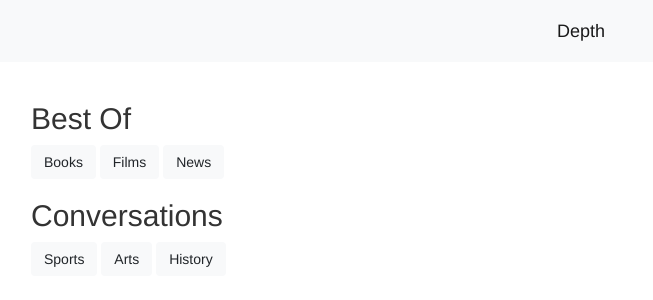
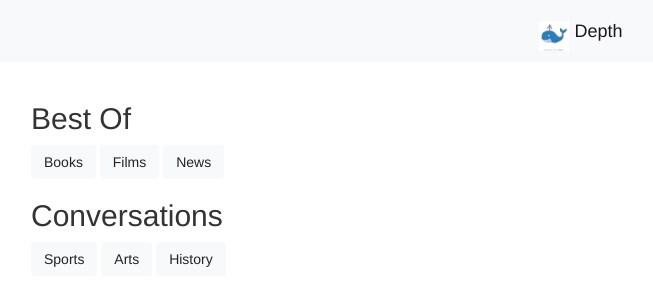
Before and after one commit to jaikipittUNSW/hackathon_depth, a Flask app: page / in a window 1280 px wide. Shown: the top 300 px of the page, without its empty margins (54-707 px from the left). Run offline with Flask 2, Linux system fonts and the light colour scheme; some libraries are stand-ins or nearby versions.

Commit message:
added logo

```diff
--- a/templates/base.html
+++ b/templates/base.html
@@ -14,7 +14,7 @@
 
 <nav class="navbar navbar-light bg-light">
     <a class="navbar-brand" href="{{ url_for('home') }}">
-        <!-- <img src="/whale.jp" width="30" height="30" class="d-inline-block align-top" alt=""> -->
+        <img src="static/whale.jpg" width="30" height="30" class="d-inline-block align-top" alt="">
         Depth
     </a>
 </nav>
```
Also changed, not shown: static/whale.jpg (renamed from templates/whale.jpg).
